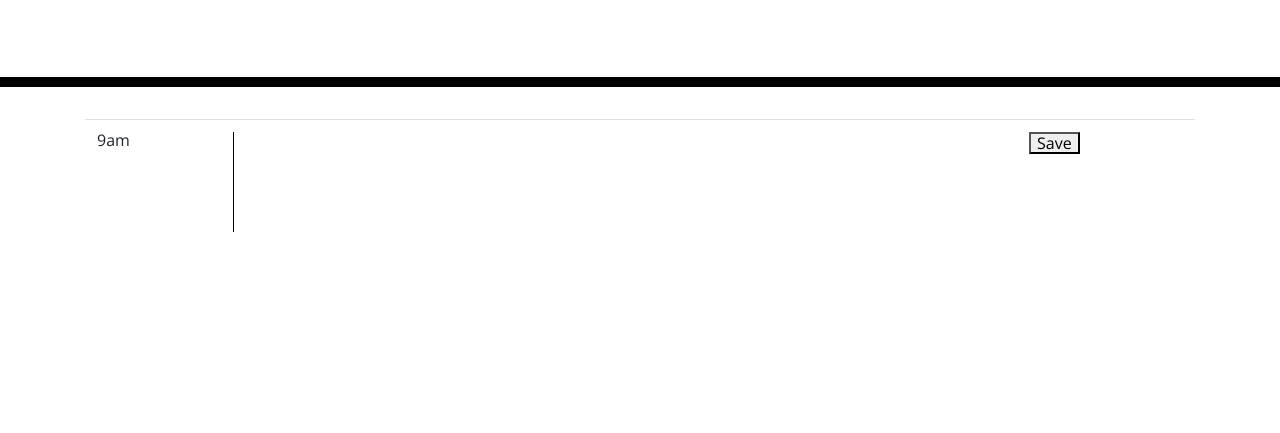
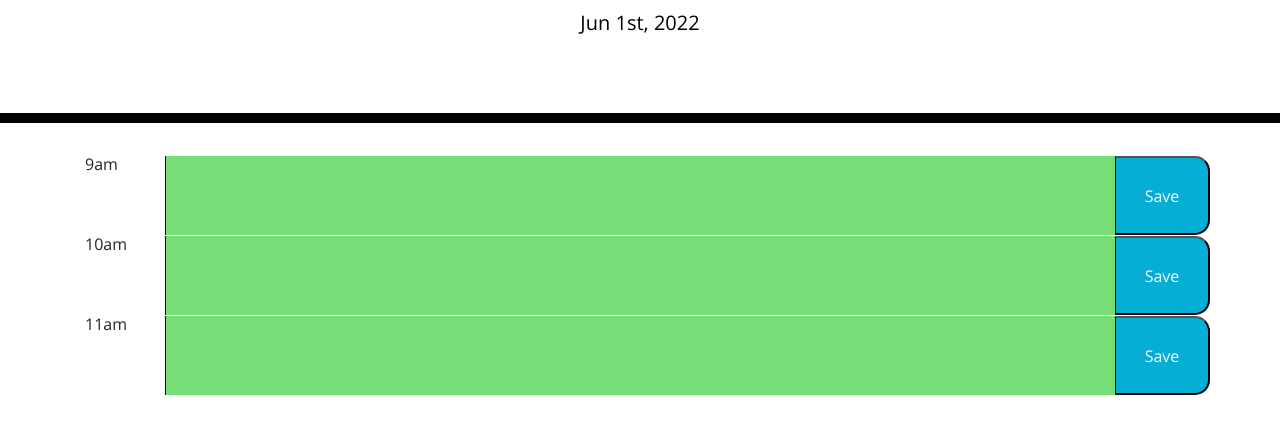
Before and after one commit to Mortalmx13/work-day-scheduler, a plain HTML site: page index.html in a window 1280 px wide. Shown: the part 181-614 px from the top of the page. Drawn offline with nearby package versions, Linux system fonts and the light colour scheme.

Commit message:
made it so the scheduler changes colors

```diff
--- a/index.html
+++ b/index.html
@@ -30,21 +30,40 @@
     </header>
     <div class="container">
       <!-- Timeblocks go here -->
-      <table class = "table">
-      <tr>
-        <td>9am</td>
+
+    <section class="row">
+        <div class="col-1">9am</div>
         <td>
-          <textarea name="boxfor9am" id="box9" cols="30" rows="5"></textarea>
+          <textarea class="col-10 time-run" name="boxfor9am" id="9box" ></textarea>
         </td>
         <td>
-          <button>Save</button>
+          <button class="col-1 saveBtn" id="">Save</button>
           </td>
-      </tr>
+    </section>
+    <section class="row">
+      <div class="col-1">10am</div>
+      <td>
+        <textarea class="col-10 time-run" name="boxfor10am" id="10box" ></textarea>
+      </td>
+      <td>
+        <button class="col-1 saveBtn" id="">Save</button>
+        </td>
+  </section>
+  <section class="row">
+    <div class="col-1">11am</div>
+    <td>
+      <textarea class="col-10 time-run" name="boxfor11am" id="11box" ></textarea>
+    </td>
+    <td>
+      <button class="col-1 saveBtn" id="">Save</button>
+      </td>
+</section>
 
-    </table>
+
     </div>
 
     <script src="https://cdnjs.cloudflare.com/ajax/libs/jquery/3.2.1/jquery.min.js"></script>
     <script src="https://cdnjs.cloudflare.com/ajax/libs/moment.js/2.24.0/moment.min.js"></script>
+    <script src="./script.js" ></script>
   </body>
 </html>
--- a/script.js
+++ b/script.js
@@ -1,11 +1,29 @@
 var rightNowHour = moment().format("H");
 var today = moment().format("MMM Do, YYYY");
 var box9 = document.querySelector("#box9");
+// current date at top of page
+$("#currentDay").text(today);
 
 
-function displayTimeColors(){
-if(rightNowHour = "9"){
+$(".time-run").each(function (){
+    var colorNum = parseInt($(this).attr("id"));
 
-}
+    if(colorNum < rightNowHour){
+        $(this).addClass("past");
+        $(this).removeClass("present");
+        $(this).removeClass("future");
+    }else if(colorNum === rightNowHour){
 
-}
+        $(this).removeClass("past");
+        $(this).addClass("present");
+        $(this).removeClass("future");
+    }else{
+        $(this).removeClass("past");
+        $(this).removeClass("present");
+        $(this).addClass("future");
+    }
+
+})
+
+console.log(rightNowHour);
+console.log(colorNum);
```
